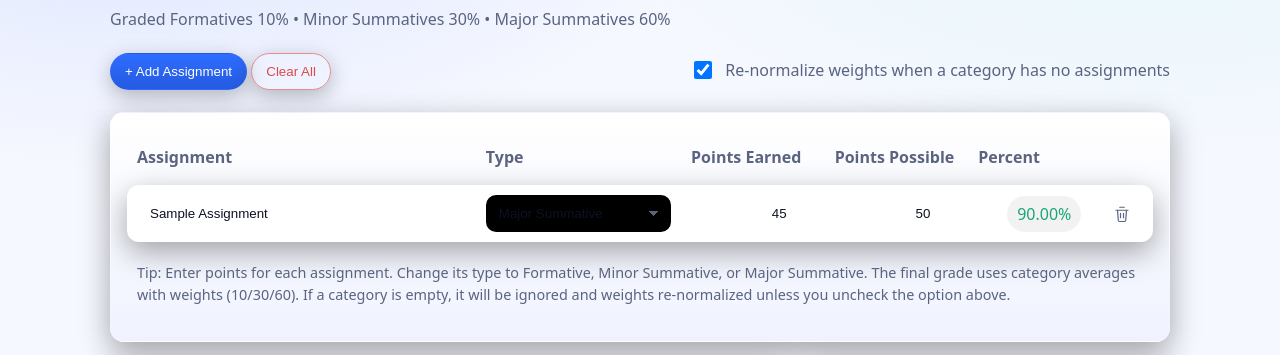
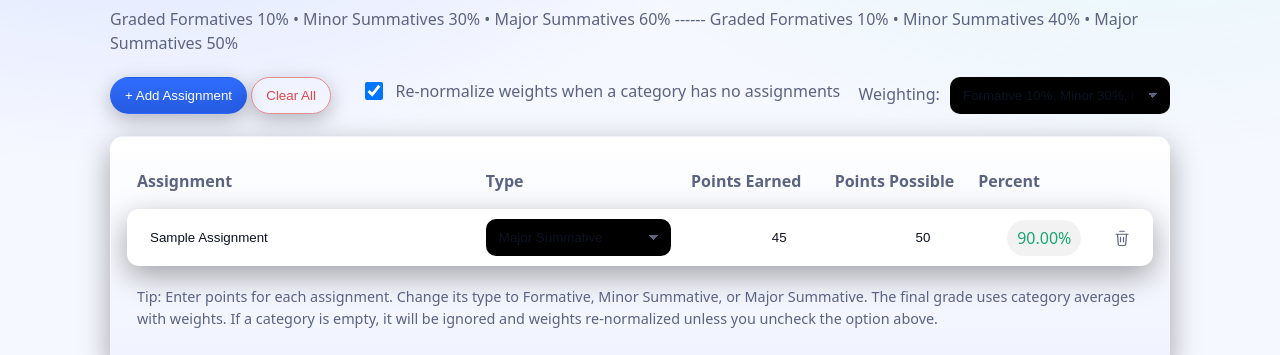
Before and after one commit to LCPSGradeCalculator/LCPSGradeCalculator.github.io, a plain HTML site: page index.html in a window 1280 px wide. Shown: the part 87-442 px from the top of the page. Drawn offline with Linux system fonts and the light colour scheme.

Commit message:
Update grading weights and help text in index.html

```diff
--- a/index.html
+++ b/index.html
@@ -10,7 +10,9 @@
   <main class="container">
     <header class="header">
       <h1>Grade Calculator</h1>
-      <p class="subtitle">Graded Formatives 10% • Minor Summatives 30% • Major Summatives 60%</p>
+      <p class="subtitle" id="subtitle">
+        Graded Formatives 10% • Minor Summatives 30% • Major Summatives 60% ------ Graded Formatives 10% • Minor Summatives 40% • Major Summatives 50%
+      </p>
     </header>
 
     <section class="controls">
@@ -22,6 +24,13 @@
         <label class="checkbox">
           <input type="checkbox" id="renormalizeToggle" checked />
           <span>Re-normalize weights when a category has no assignments</span>
+        </label>
+        <label class="select-label" style="margin-left:14px;">
+          <span style="color:var(--muted);margin-right:6px;">Weighting:</span>
+          <select id="weightingSelect" class="select" style="width:220px;">
+            <option value="default">Formative 10%, Minor 30%, Major 60%</option>
+            <option value="alt">Formative 10%, Minor 40%, Major 50%</option>
+          </select>
         </label>
       </div>
     </section>
@@ -43,7 +52,7 @@
           <tr>
             <td colspan="6" id="calcHelp" class="muted small">
               Tip: Enter points for each assignment. Change its type to Formative, Minor Summative, or Major Summative.
-              The final grade uses category averages with weights (10/30/60). If a category is empty, it will be ignored
+              The final grade uses category averages with weights. If a category is empty, it will be ignored
               and weights re-normalized unless you uncheck the option above.
             </td>
           </tr>
```
